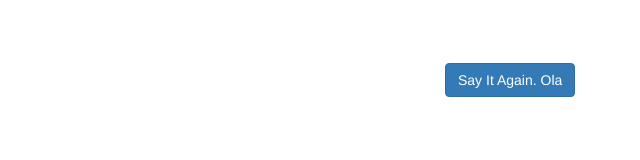
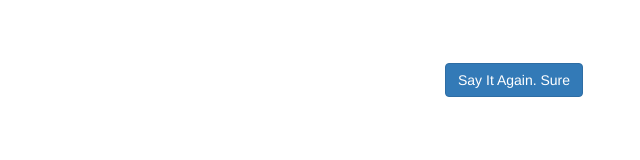
Before and after one commit to ds-ms/builddemo, a website: page public/index.html in a window 1280 px wide. Shown: the full height of the page, 640-1280 px from the left. Drawn offline with nearby package versions, Linux system fonts and the light colour scheme; some packages are replaced by stand-ins of ours; no server answers.

Commit message:
Update index.html

```diff
--- a/public/index.html
+++ b/public/index.html
@@ -22,7 +22,7 @@
                 </div>
             </div>
             <div class="col-xs-4 col-md-2">
-                <button class="btn btn-primary" ng-click="sayHelloToServer()">Say It Again. Ola</button>
+                <button class="btn btn-primary" ng-click="sayHelloToServer()">Say It Again. Sure</button>
             </div>
         </div>
     </div>
```
